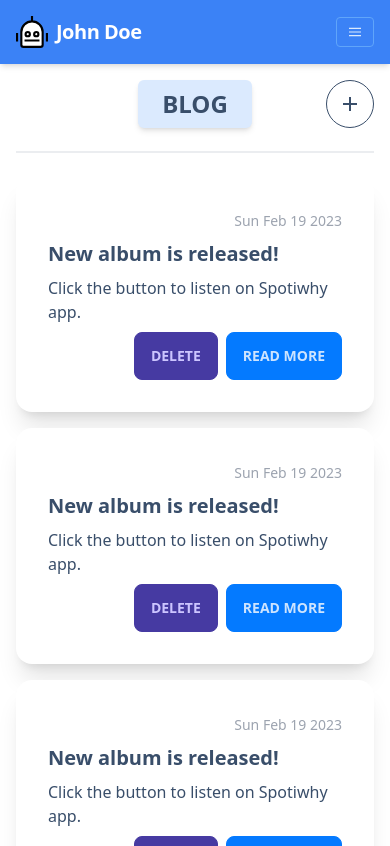
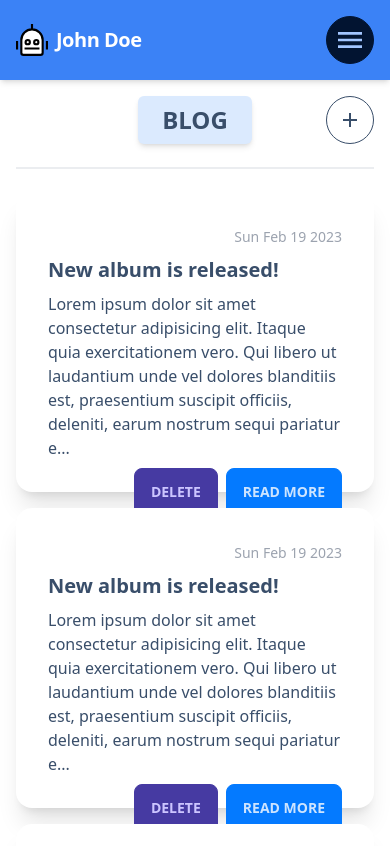
Before and after one commit to ricardogonz/personal-blog, a React (Create React App) app: page /blog in a window 390 px wide. Shown: the top 846 px of the page. Built offline with nearby package versions, Linux system fonts and the light colour scheme; the HTML template or start-up script is replaced by a standard one.

Commit message:
Adds post details

```diff
--- a/src/components/atoms/MenuButton.tsx
+++ b/src/components/atoms/MenuButton.tsx
@@ -9,19 +9,29 @@ export function MenuButton({ onClick }: Props): JSX.Element {
 
   return (
     <div className='block md:hidden'>
-      <button
-        onClick={handleClick}
-        className='flex items-center px-3 py-2 border rounded text-blue-100 border-blue-400 hover:text-white hover:border-white'
-      >
+      <label className='btn btn-circle swap swap-rotate'>
+        <input type='checkbox' onClick={handleClick} />
+
         <svg
-          className='fill-current h-3 w-3'
-          viewBox='0 0 20 20'
+          className='swap-off fill-current'
           xmlns='http://www.w3.org/2000/svg'
+          width='32'
+          height='32'
+          viewBox='0 0 512 512'
         >
-          <title>Menu</title>
-          <path d='M0 3h20v2H0V3zm0 6h20v2H0V9zm0 6h20v2H0v-2z' />
+          <path d='M64,384H448V341.33H64Zm0-106.67H448V234.67H64ZM64,128v42.67H448V128Z' />
         </svg>
-      </button>
+
+        <svg
+          className='swap-on fill-current'
+          xmlns='http://www.w3.org/2000/svg'
+          width='32'
+          height='32'
+          viewBox='0 0 512 512'
+        >
+          <polygon points='400 145.49 366.51 112 256 222.51 145.49 112 112 145.49 222.51 256 112 366.51 145.49 400 256 289.49 366.51 400 400 366.51 289.49 256 400 145.49' />
+        </svg>
+      </label>
     </div>
   );
 }
--- a/src/components/molecules/Card.tsx
+++ b/src/components/molecules/Card.tsx
@@ -1,4 +1,6 @@
 import { NavLink } from 'react-router-dom';
+
+import { Modal } from '../molecules';
 
 interface Props {
   id: string;
@@ -13,28 +15,50 @@ export function Card({ image, content, title, updateDate, id }: Props): JSX.Elem
     console.log('Delete card with the id: ', id);
   }
 
+  function truncText(text: string, max: number): string {
+    return `${text.substring(0, max - 1)}${text.length > max ? '...' : ''}`;
+  }
+
   return (
-    <div className='card sm:card-side bg-base-100 xl:w-[48%] shadow-xl'>
+    <>
+      <Modal
+        id='modal'
+        content='Are you sure you want to delete this post? This action cannot be undone.'
+        action='Confirm'
+      >
+        <>
+          <label htmlFor='modal' className='btn btn-secondary'>
+            Cancel
+          </label>
+          <label onClick={handleDelete} htmlFor='modal' className='btn'>
+            Confirm
+          </label>
+        </>
+      </Modal>
+
+      <div className='card h-[300px] sm:card-side bg-base-100 xl:w-[48%] shadow-xl'>
         <div
-        className='w-48 lg:h-auto lg:w-48 bg-cover rounded-l-2xl text-center overflow-hidden'
+          className='hidden md:block md:w-[100px] lg:w-[200px] bg-cover rounded-l-2xl text-center overflow-hidden'
           style={{ backgroundImage: `url(${image})` }}
           title='Woman holding a mug'
         ></div>
-      <div className='card-body'>
+
+        <div className='card-body w-full md:w-[calc(100px-100%)] lg:w-[calc(200px-100%)]'>
           <div className='text-right'>
             <span className='text-sm text-gray-400'>{new Date(updateDate).toDateString()}</span>
           </div>
           <h2 className='card-title'>{title}</h2>
-        <p>{content}</p>
+          <p>{truncText(content, 220)}</p>
           <div className='card-actions justify-end'>
-          <button onClick={handleDelete} type='button' className='btn btn-secondary'>
-            Delete
-          </button>
+            <label htmlFor='modal' className='btn btn-secondary'>
+              delete
+            </label>
             <NavLink to={id} className='btn btn-primary'>
               Read more
             </NavLink>
           </div>
         </div>
       </div>
+    </>
   );
 }
--- /dev/null
+++ b/src/components/molecules/Modal.tsx
@@ -0,0 +1,20 @@
+interface Props {
+  id: string;
+  content: string;
+  children?: JSX.Element;
+  action?: string;
+}
+
+export function Modal({ children, content, id }: Props): JSX.Element {
+  return (
+    <>
+      <input type='checkbox' id={id} className='modal-toggle' />
+      <div className='modal'>
+        <div className='modal-box'>
+          <p className='className="font-bold text-lg'>{content}</p>
+          <div className='modal-action'>{children}</div>
+        </div>
+      </div>
+    </>
+  );
+}
--- a/src/components/molecules/index.ts
+++ b/src/components/molecules/index.ts
@@ -5,4 +5,5 @@ export * from './Card';
 export * from './CircleButton';
 export * from './ContactForm';
 export * from './HeroImage';
+export * from './Modal';
 export * from './SocialMediaNetworks';
--- a/src/components/pages/PostDetails.tsx
+++ b/src/components/pages/PostDetails.tsx
@@ -1,9 +1,59 @@
+import { useEffect } from 'react';
+import { useParams, useNavigate } from 'react-router-dom';
+import { BsChevronLeft } from 'react-icons/bs';
+
 import { SectionTitle } from '../atoms';
+import { useAppContext } from '../../context/app';
+import { CircleButton } from '../molecules';
 
-export function PostDetails(): JSX.Element {
+export function PostDetails(): JSX.Element | undefined {
+  const navigate = useNavigate();
+  const { id } = useParams();
+  const { posts } = useAppContext();
+  const post = posts?.find((post) => post.id === id);
+
+  useEffect(() => {
+    if (post === undefined) {
+      navigate('/blog');
+    }
+  }, [post]);
+
+  function handleBackClick(): void {
+    navigate('/blog');
+  }
+
   return (
     <>
-      <SectionTitle customTitle='Secetion title' />
+      <div className='relative'>
+        <SectionTitle customTitle={post?.title} />
+        <div
+          className='absolute top-0 left-12
+        '
+        >
+          <CircleButton onClick={handleBackClick} tip='Go back'>
+            <BsChevronLeft className='text-2xl' />
+          </CircleButton>
+        </div>
+      </div>
+
+      <div className='flex flex-col md:flex-row items-top'>
+        <div className='text-center md:w-1/3 mb-4 md:mb-0 p-4'>
+          <img
+            src={post?.image}
+            alt='post image'
+            className='inline-block rounded-2xl shadow-xl max-h-[500px]'
+          />
+        </div>
+
+        <div className='text-lg md:w-2/3'>
+          <pre className='whitespace-pre-wrap font-sans'>{post?.content}</pre>
+          {post?.updateDate !== undefined && (
+            <p className='text-right text-sm text-gray-400'>
+              {new Date(post?.updateDate).toDateString()}
+            </p>
+          )}
+        </div>
+      </div>
     </>
   );
 }
--- a/src/data.tsx
+++ b/src/data.tsx
@@ -5,7 +5,12 @@ const data = (): Post[] => [
     id: '1',
     image: '/images/img-1.jpg',
     title: 'New album is released!',
-    content: 'Click the button to listen on Spotiwhy app.',
+    content: `Lorem ipsum dolor sit amet consectetur adipisicing elit. Itaque quia exercitationem vero. Qui libero ut laudantium unde vel dolores blanditiis est, praesentium suscipit officiis, deleniti, earum nostrum sequi pariatur exercitationem.
+
+Lorem ipsum dolor sit amet consectetur adipisicing elit. Itaque quia exercitationem vero. Qui libero ut laudantium unde vel dolores blanditiis est, praesentium suscipit officiis, deleniti, earum nostrum sequi pariatur exercitationem.
+
+Lorem ipsum dolor sit amet consectetur adipisicing elit. Itaque quia exercitationem vero. Qui libero ut laudantium unde vel dolores blanditiis est, praesentium suscipit officiis, deleniti, earum nostrum sequi pariatur exercitationem.
+      `,
     creationDate: new Date().toISOString(),
     updateDate: new Date().toISOString(),
   },
@@ -13,7 +18,16 @@ const data = (): Post[] => [
     id: '2',
     image: '/images/img-2.jpg',
     title: 'New album is released!',
-    content: 'Click the button to listen on Spotiwhy app.',
+    content: `Lorem ipsum dolor sit amet consectetur adipisicing elit. Itaque quia exercitationem vero. Qui libero ut laudantium unde vel dolores blanditiis est, praesentium suscipit officiis, deleniti, earum nostrum sequi pariatur exercitationem.
+
+Lorem ipsum dolor sit amet consectetur adipisicing elit. Itaque quia exercitationem vero. Qui libero ut laudantium unde vel dolores blanditiis est, praesentium suscipit officiis, deleniti, earum nostrum sequi pariatur exercitationem.
+
+Lorem ipsum dolor sit amet consectetur adipisicing elit. Itaque quia exercitationem vero. Qui libero ut laudantium unde vel dolores blanditiis est, praesentium suscipit officiis, deleniti, earum nostrum sequi pariatur exercitationem.
+
+Lorem ipsum dolor sit amet consectetur adipisicing elit. Itaque quia exercitationem vero. Qui libero ut laudantium unde vel dolores blanditiis est, praesentium suscipit officiis, deleniti, earum nostrum sequi pariatur exercitationem.
+
+Lorem ipsum dolor sit amet consectetur adipisicing elit. Itaque quia exercitationem vero. Qui libero ut laudantium unde vel dolores blanditiis est, praesentium suscipit officiis, deleniti, earum nostrum sequi pariatur exercitationem.
+      `,
     creationDate: new Date().toISOString(),
     updateDate: new Date().toISOString(),
   },
@@ -21,7 +35,12 @@ const data = (): Post[] => [
     id: '3',
     image: '/images/img-3.jpg',
     title: 'New album is released!',
-    content: 'Click the button to listen on Spotiwhy app.',
+    content: `Lorem ipsum dolor sit amet consectetur adipisicing elit. Itaque quia exercitationem vero. Qui libero ut laudantium unde vel dolores blanditiis est, praesentium suscipit officiis, deleniti, earum nostrum sequi pariatur exercitationem.
+
+Lorem ipsum dolor sit amet consectetur adipisicing elit. Itaque quia exercitationem vero. Qui libero ut laudantium unde vel dolores blanditiis est, praesentium suscipit officiis, deleniti, earum nostrum sequi pariatur exercitationem.
+
+Lorem ipsum dolor sit amet consectetur adipisicing elit. Itaque quia exercitationem vero. Qui libero ut laudantium unde vel dolores blanditiis est, praesentium suscipit officiis, deleniti, earum nostrum sequi pariatur exercitationem.
+      `,
     creationDate: new Date().toISOString(),
     updateDate: new Date().toISOString(),
   },
@@ -29,7 +48,16 @@ const data = (): Post[] => [
     id: '4',
     image: '/images/img-4.jpg',
     title: 'New album is released!',
-    content: 'Click the button to listen on Spotiwhy app.',
+    content: `Lorem ipsum dolor sit amet consectetur adipisicing elit. Itaque quia exercitationem vero. Qui libero ut laudantium unde vel dolores blanditiis est, praesentium suscipit officiis, deleniti, earum nostrum sequi pariatur exercitationem.
+
+Lorem ipsum dolor sit amet consectetur adipisicing elit. Itaque quia exercitationem vero. Qui libero ut laudantium unde vel dolores blanditiis est, praesentium suscipit officiis, deleniti, earum nostrum sequi pariatur exercitationem.
+
+Lorem ipsum dolor sit amet consectetur adipisicing elit. Itaque quia exercitationem vero. Qui libero ut laudantium unde vel dolores blanditiis est, praesentium suscipit officiis, deleniti, earum nostrum sequi pariatur exercitationem.
+
+Lorem ipsum dolor sit amet consectetur adipisicing elit. Itaque quia exercitationem vero. Qui libero ut laudantium unde vel dolores blanditiis est, praesentium suscipit officiis, deleniti, earum nostrum sequi pariatur exercitationem.
+
+Lorem ipsum dolor sit amet consectetur adipisicing elit. Itaque quia exercitationem vero. Qui libero ut laudantium unde vel dolores blanditiis est, praesentium suscipit officiis, deleniti, earum nostrum sequi pariatur exercitationem.
+      `,
     creationDate: new Date().toISOString(),
     updateDate: new Date().toISOString(),
   },
```
Lines whose indentation alone changed are shown as unchanged.
